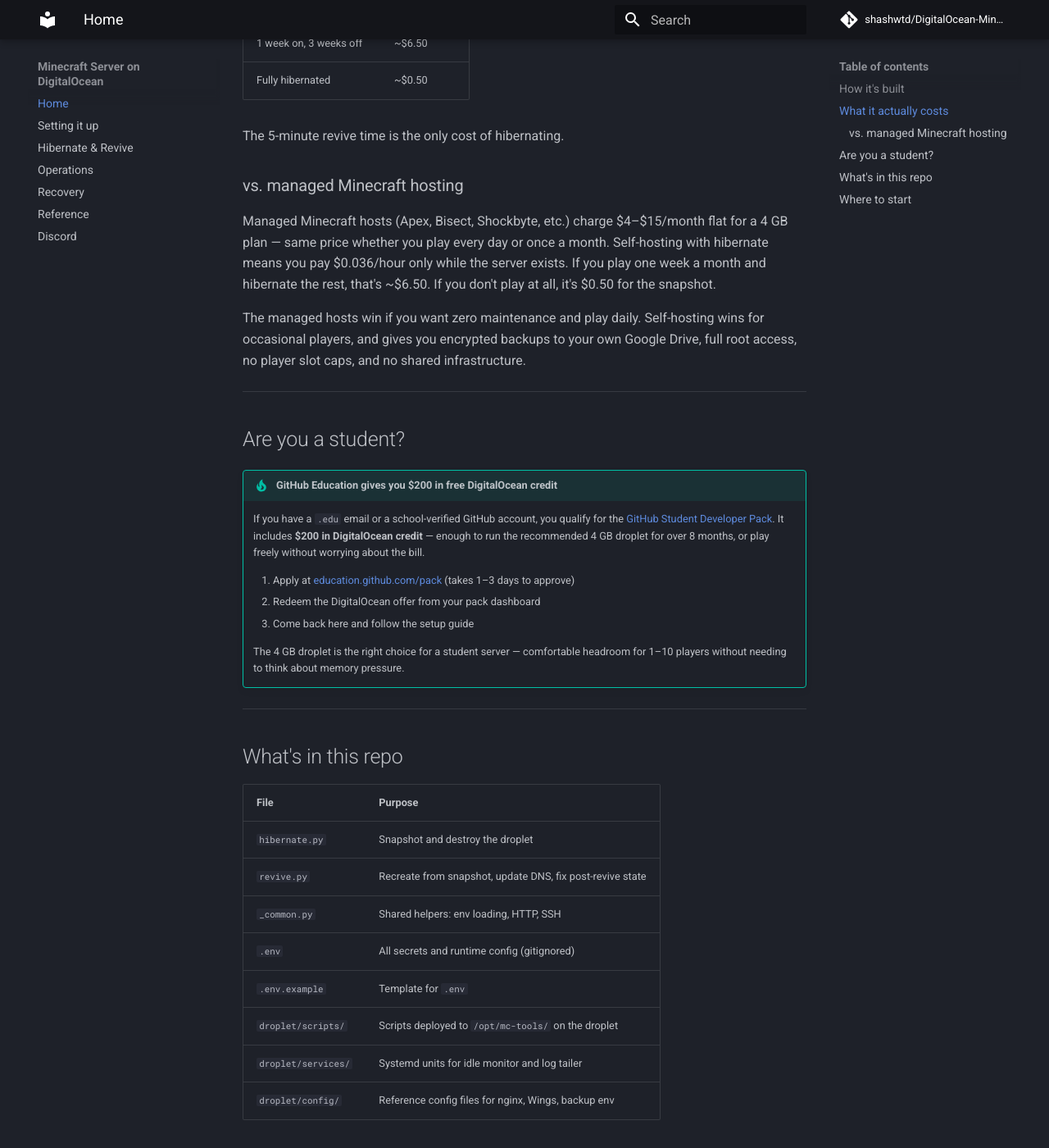
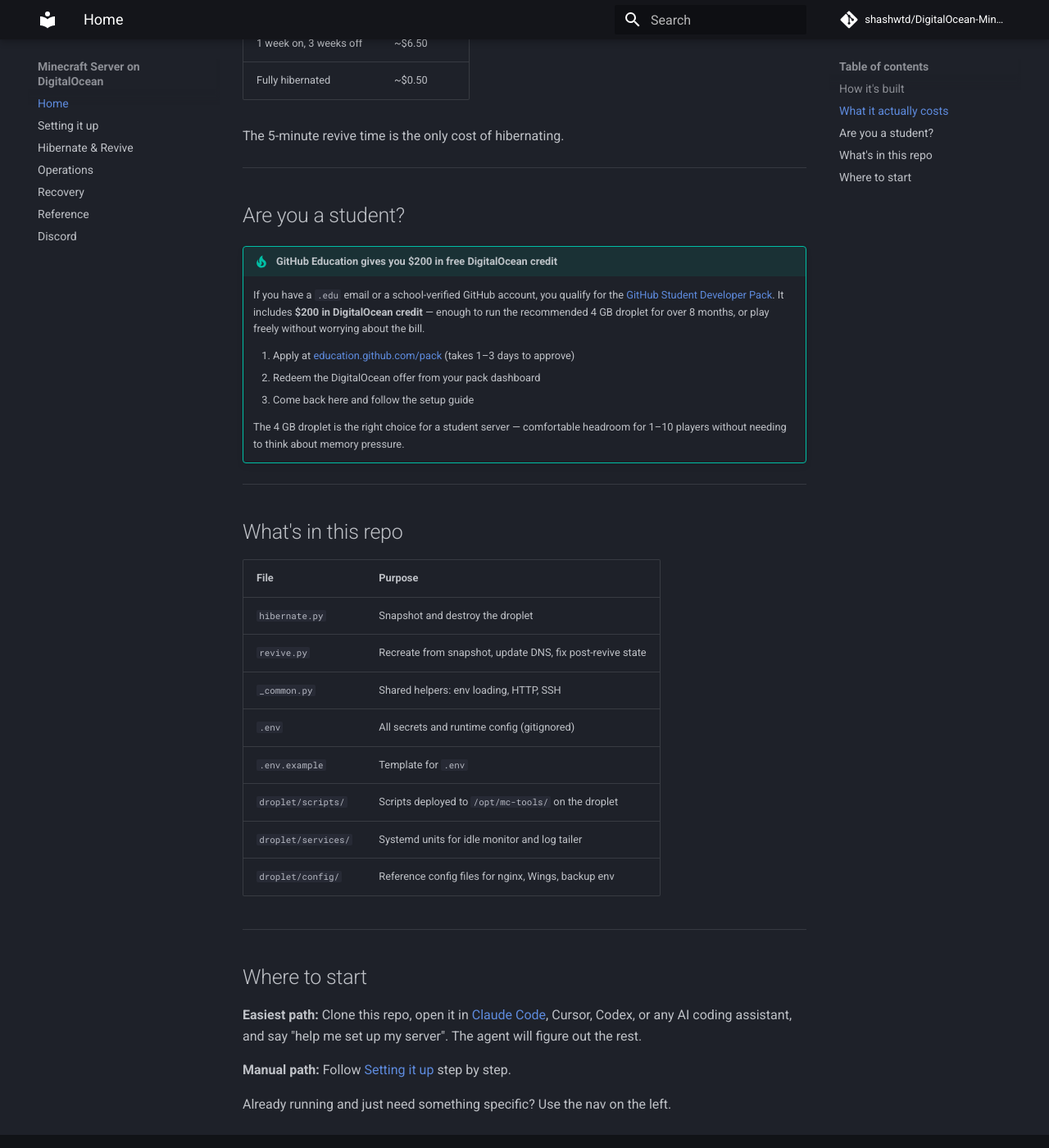
Before and after one commit to shashwtd/selfmc, an MkDocs documentation site: the page built from docs/index.md, in a window 1280 px wide and 1400 px high, scrolled down 1190 px. Shown: the whole window at 82% size. Built offline with MkDocs 1.6.1 and Material for MkDocs 9.7.7, drawn with Linux system fonts in a browser that asks for light colours; comment, search, counter and statistics services are not loaded; some of the changed text lies outside the part shown.

Commit message:
remove hosting comparison, simplify agent setup prompt

```diff
--- a/docs/index.md
+++ b/docs/index.md
@@ -49,11 +49,6 @@ The recommended droplet (`s-2vcpu-4gb`) is **$0.036/hour** — you only pay for
 
 The 5-minute revive time is the only cost of hibernating.
 
-### vs. managed Minecraft hosting
-
-Managed Minecraft hosts (Apex, Bisect, Shockbyte, etc.) charge $4–$15/month flat for a 4 GB plan — same price whether you play every day or once a month. Self-hosting with hibernate means you pay $0.036/hour only while the server exists. If you play one week a month and hibernate the rest, that's ~$6.50. If you don't play at all, it's $0.50 for the snapshot.
-
-The managed hosts win if you want zero maintenance and play daily. Self-hosting wins for occasional players, and gives you encrypted backups to your own Google Drive, full root access, no player slot caps, and no shared infrastructure.
 
 ---
 
@@ -87,7 +82,7 @@ The managed hosts win if you want zero maintenance and play daily. Self-hosting
 
 ## Where to start
 
-**Easiest path:** Clone this repo and open it in [Claude Code](https://claude.ai/code), Cursor, or any AI coding assistant. The repo includes a `CLAUDE.md` that tells the agent to ask you everything it needs to know — server version, droplet size, whether you want backups, Discord, hibernate, etc. — before touching anything. Just say "set up my server" and it handles the rest.
+**Easiest path:** Clone this repo, open it in [Claude Code](https://claude.ai/code), Cursor, Codex, or any AI coding assistant, and say "help me set up my server". The agent will figure out the rest.
 
 **Manual path:** Follow [Setting it up](setup.md) step by step.
 
```
